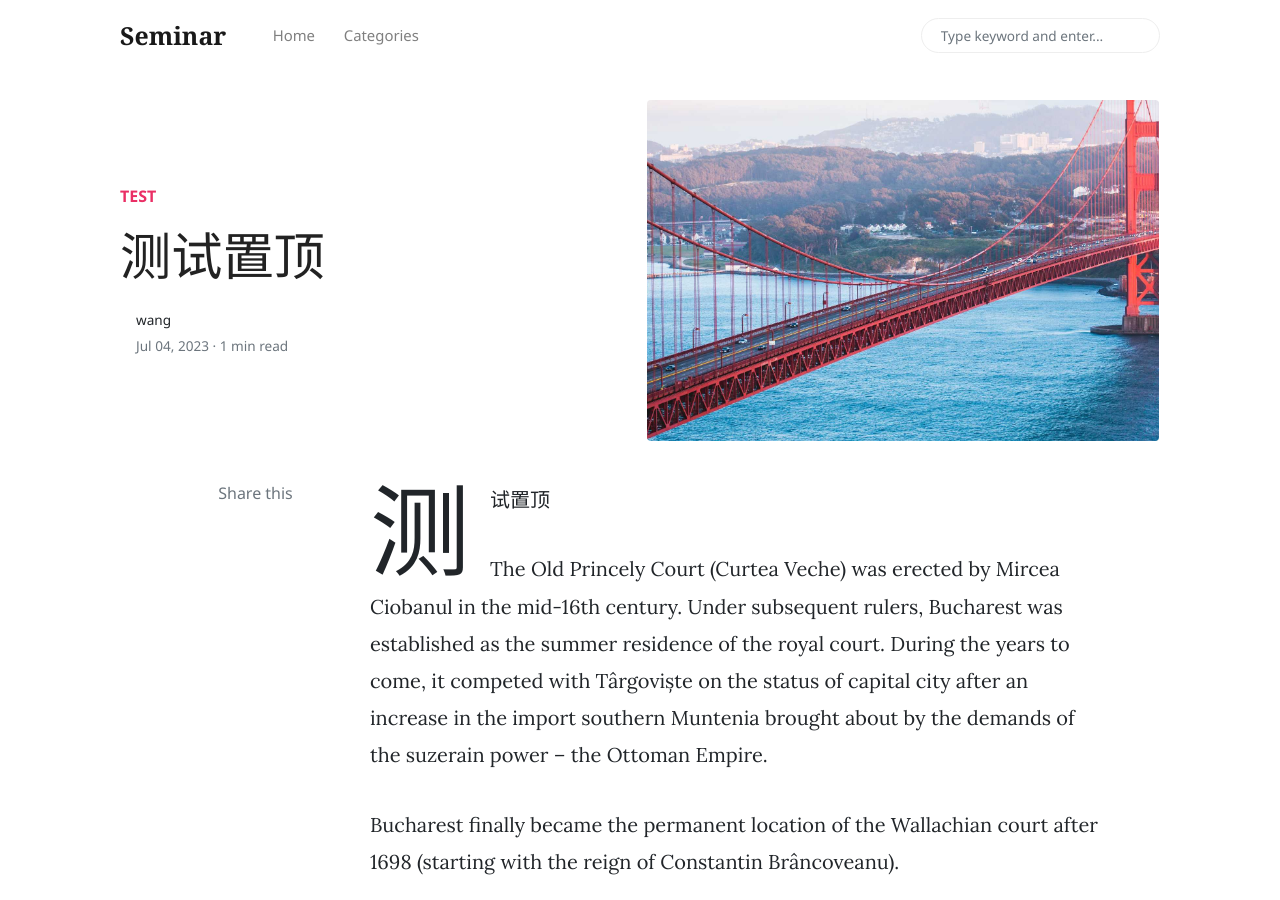
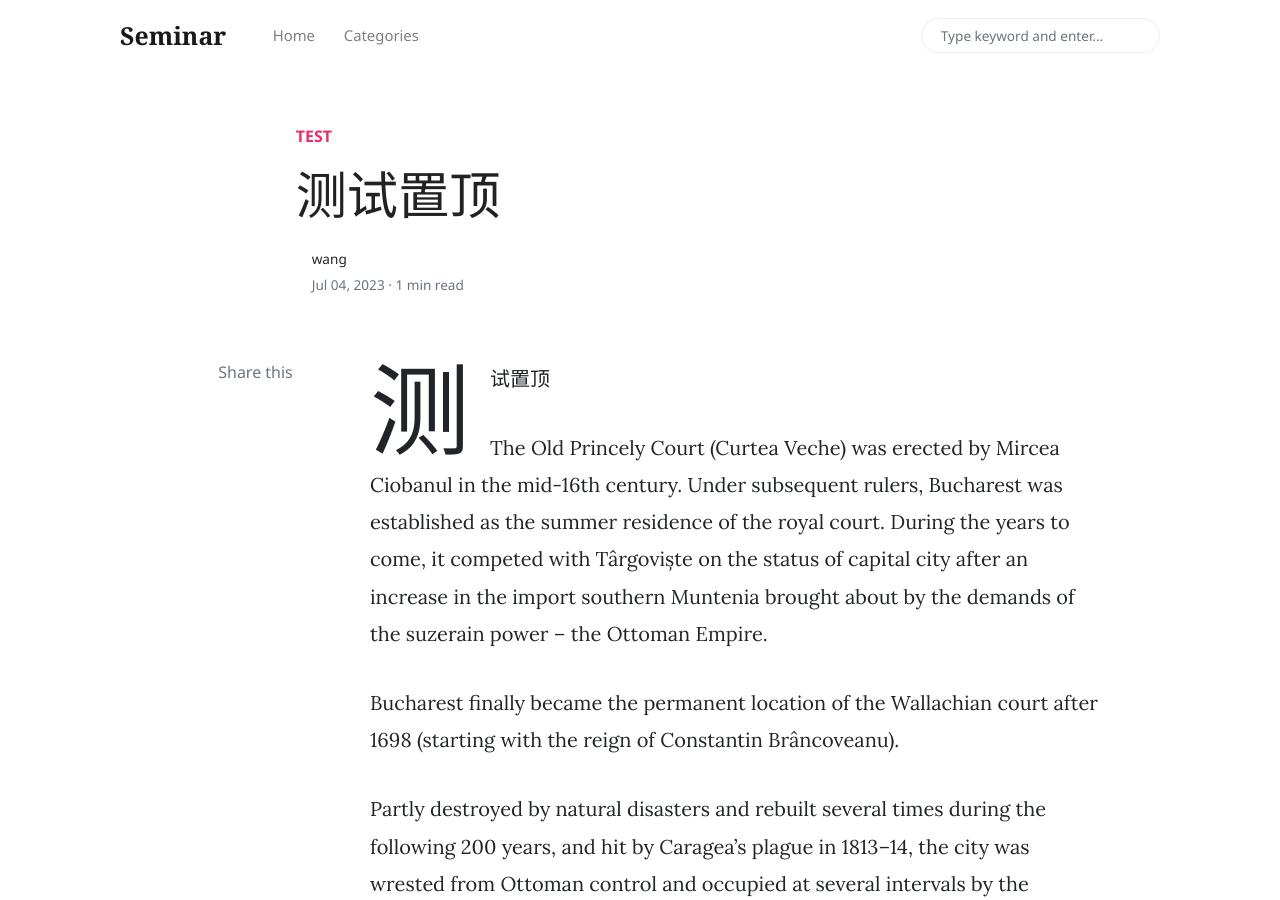
Before and after one commit to biya0105/biya0105.github.io, a Jekyll site: the page built from _posts/2023-07-04-test-sticky.md, in a window 1280 px wide and 900 px high. Built offline with Jekyll 4.4.1, drawn with Linux system fonts in a browser that asks for light colours; nearby versions of some CDN libraries; comment, search, counter and statistics services are not loaded.

Commit message:
Update 2023-07-04-test-sticky.md

```diff
--- a/_posts/2023-07-04-test-sticky.md
+++ b/_posts/2023-07-04-test-sticky.md
@@ -3,7 +3,6 @@ layout: post
 title:  "测试置顶"
 author: wang
 categories: [ test ]
-image: assets/images/4.jpg
 tags: [sticky]
 ---
 
```
